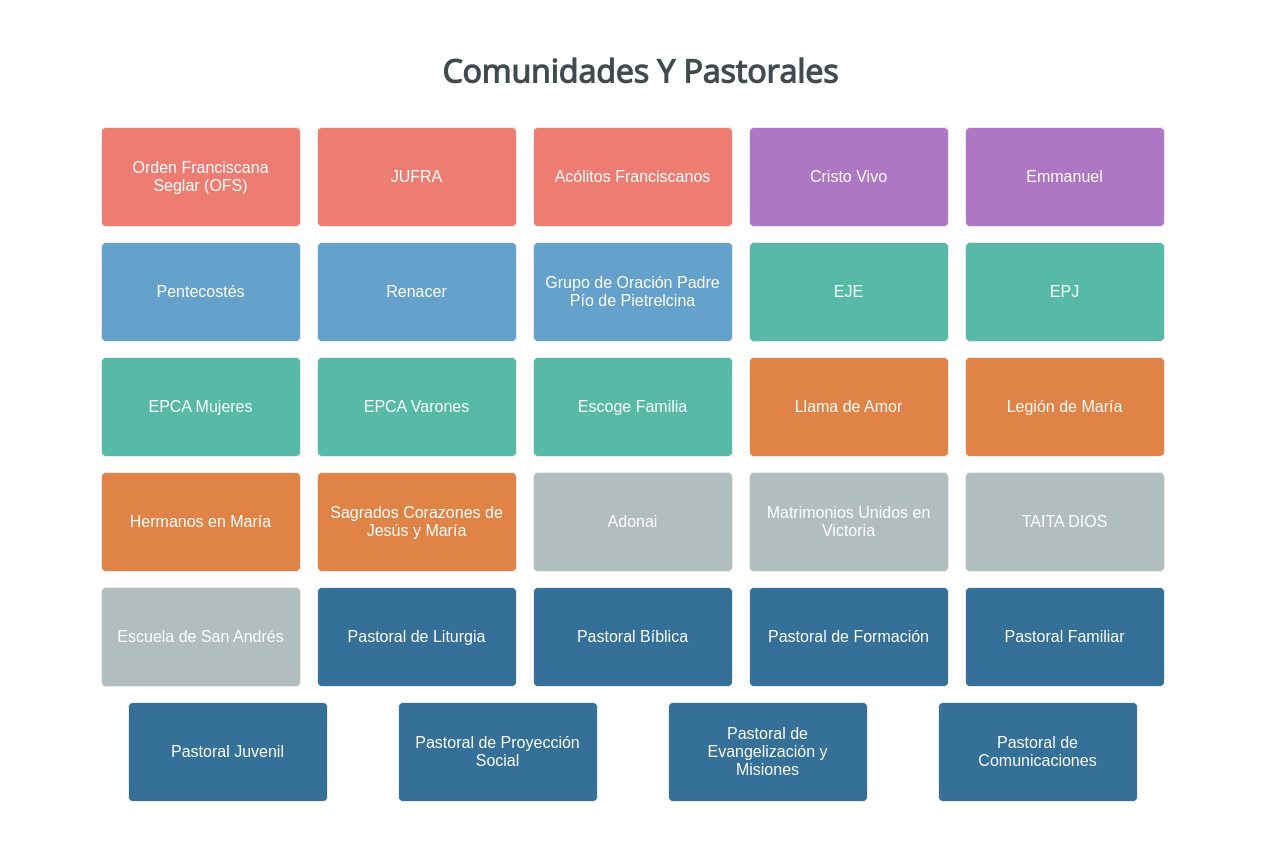
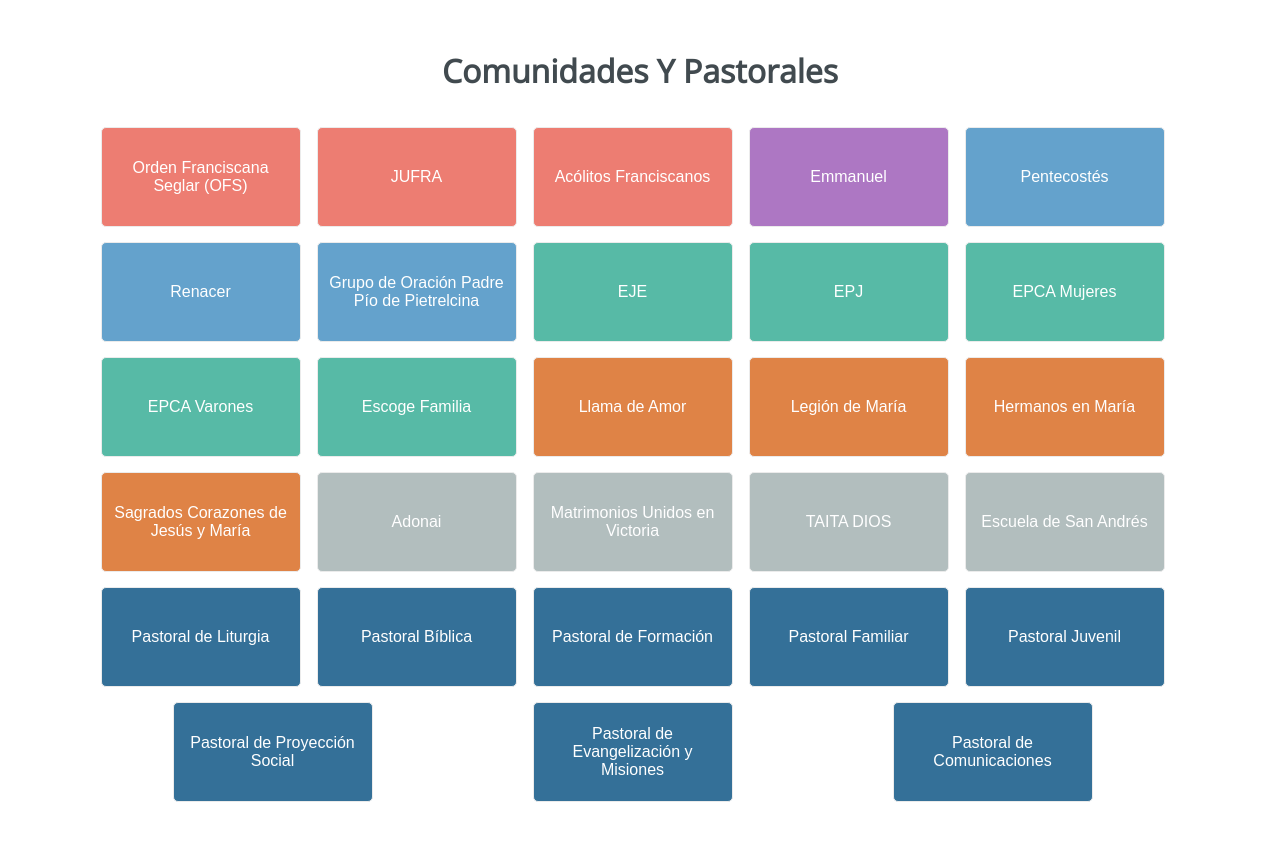
Before and after one commit to cpenarrieta/web-parroquia, a website: page public/index.html in a window 1280 px wide. Shown: the part 3540-4381 px from the top of the page. Drawn offline with nearby package versions, Linux system fonts and the light colour scheme.

Commit message:
remove comunity

```diff
--- a/public/index.html
+++ b/public/index.html
@@ -117,7 +117,6 @@
         <a target="_blank"><div class="type-1">Orden Franciscana Seglar (OFS)</div></a>
         <a href="https://www.facebook.com/jufraxtosalvador" target="_blank"><div class="type-1">JUFRA</div></a>
         <a target="_blank"><div class="type-1">Acólitos Franciscanos</div></a>
-        <a href="https://www.facebook.com/familia.cristovivo" target="_blank"><div class="type-2">Cristo Vivo</div></a>
         <a target="_blank"><div class="type-2">Emmanuel</div></a>
         <a href="https://www.facebook.com/g.o.pentecostes" target="_blank"><div class="type-3">Pentecostés</div></a>
         <a href="https://www.facebook.com/renacer.jesus" target="_blank"><div class="type-3">Renacer</div></a>
```
